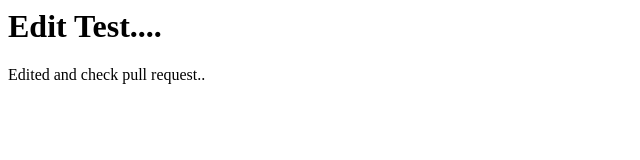
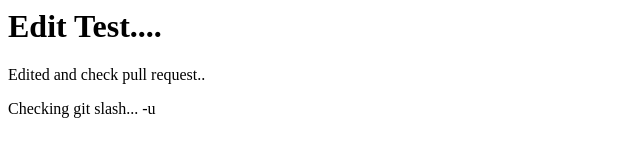
Before and after one commit to pankajr03/practice-test, a plain HTML site: page test.html in a window 1280 px wide. Shown: the whole page, without its empty margins (0-640 px from the left). Drawn offline with Linux system fonts and the light colour scheme.

Commit message:
Added 7.txt and modified test.html file

```diff
--- a/test.html
+++ b/test.html
@@ -5,5 +5,6 @@
     <body>
         <h1>Edit Test....</h1>
         <p>Edited and check pull request..</p>
+        <p>Checking git slash... -u</p>
     </body>
 </html>
```
Also changed, not shown: 7.txt (added).
